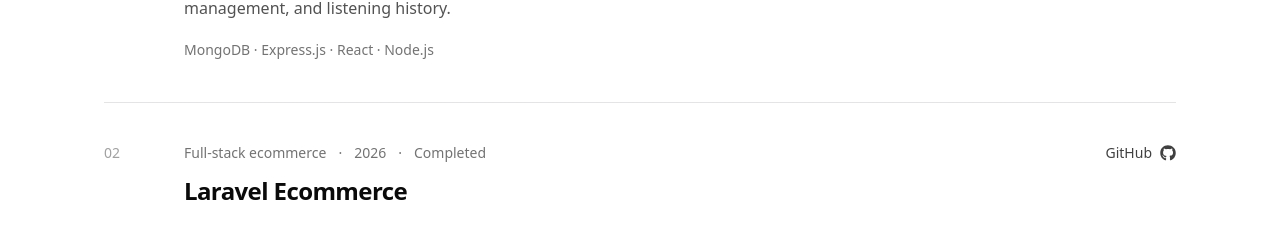
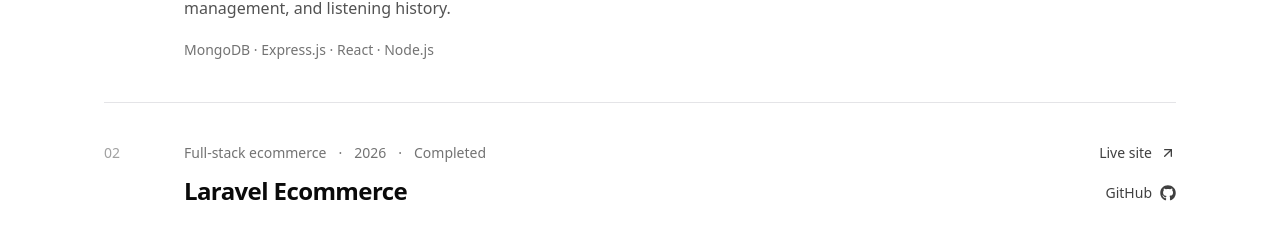
Before and after one commit to farrellokajaya/farrel-portofolio, a Next.js app: page / in a window 1280 px wide. Shown: the part 1955-2180 px from the top of the page. Built offline with nearby package versions, Linux system fonts and the light colour scheme.

Commit message:
feat: add laravel ecommerce live url

```diff
--- a/src/data/projects.ts
+++ b/src/data/projects.ts
@@ -35,6 +35,8 @@
     technologies: ["Laravel", "PHP", "MariaDB", "Blade", "Stripe"],
     githubUrl:
     "https://github.com/farrellokajaya/Laravel_Ecommerce",
+    liveUrl:
+    "https://laravel-ecommerce-cqfh.onrender.com/",
   },
   {
     title: "Expense & Budget Visualizer",
```
